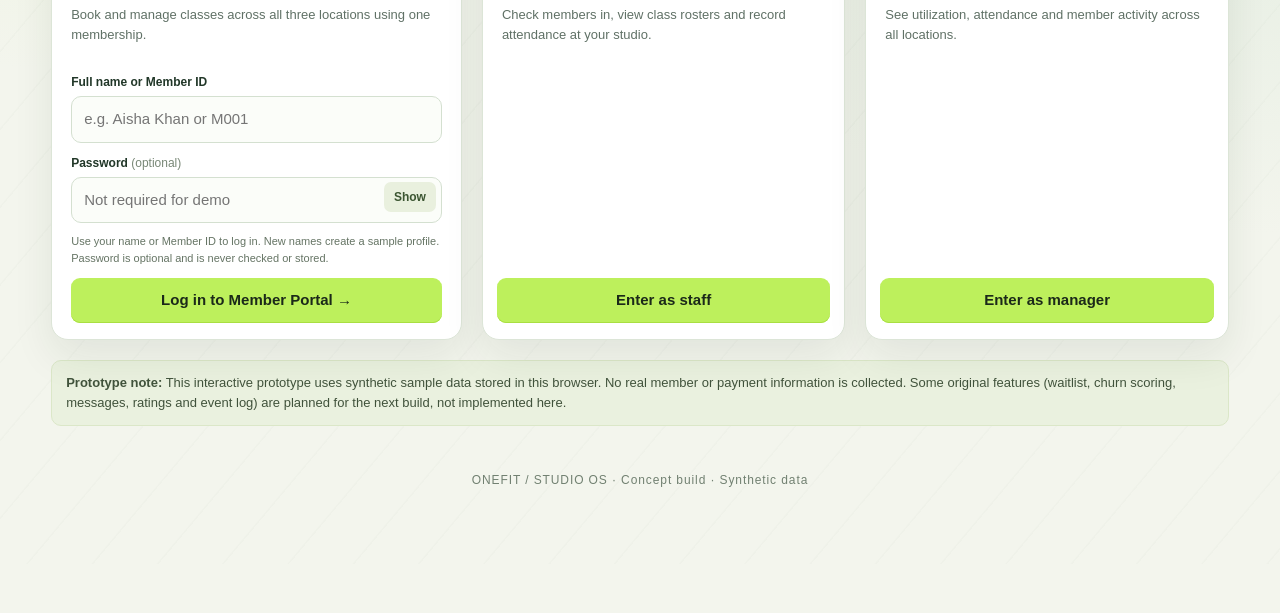
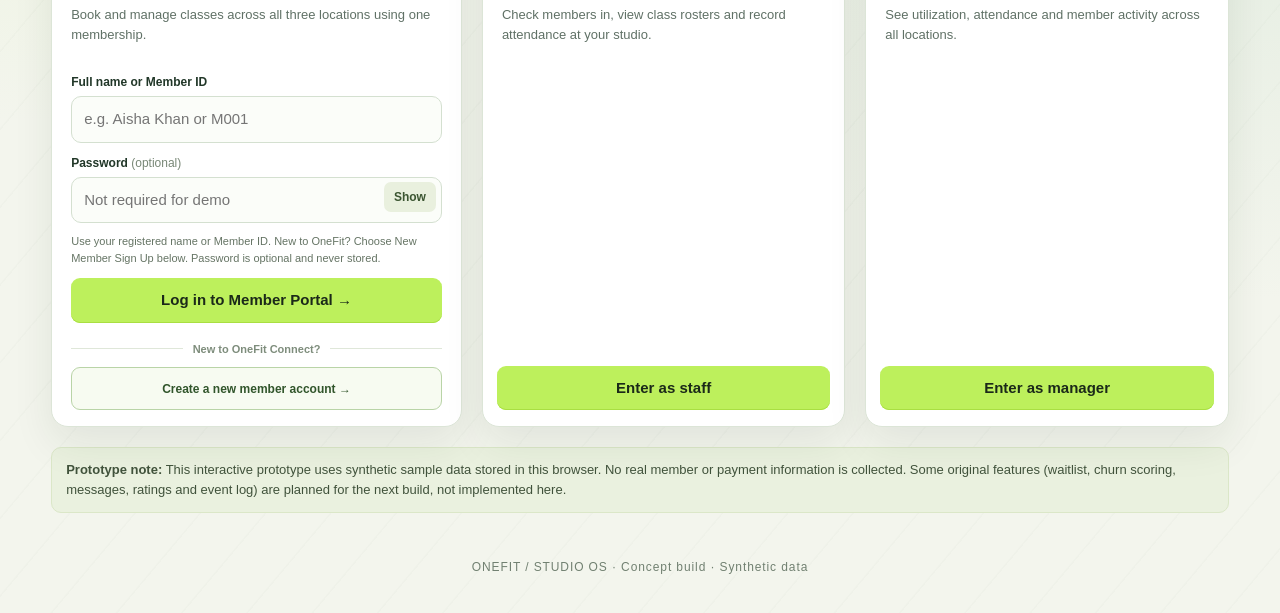
Before and after one commit to Surya020796/onefit-connect-new, a plain HTML site: page index.html in a window 1280 px wide. Shown: the part 725-1338 px from the top of the page. Before the commit the page ends 1289 px from the top, so only its background shows below. Drawn offline with Linux system fonts and the light colour scheme.

Commit message:
Connect signup and membership checkout to the live OneFit homepage

```diff
--- a/index.html
+++ b/index.html
@@ -78,6 +78,7 @@ body{background:radial-gradient(ellipse at 10% 32%,#e3f1cf 0%,transparent 42%),r
 </style>
 <link rel="stylesheet" href="./onefit-refined.css">
 <link rel="stylesheet" href="./member-portal.css">
+<link rel="stylesheet" href="./signup-flow.css">
 </head>
 <body>
 <header class="topbar"><div class="brand"><span class="brandmark">◎</span> OneFit Connect</div><div class="top-actions"><span id="roleTag" class="small"></span><button onclick="showTutorial()">Tutorial</button><button id="homeBtn" class="secondary" style="display:none" onclick="goHome()">Exit portal</button></div></header>
@@ -111,7 +112,7 @@ function toggleMemberPassword(){let input=document.getElementById('memberLoginPa
 function renderHome(){document.getElementById('app').innerHTML=`
 <section class="hero"><h1>YOUR STUDIO. EVERYWHERE.</h1><p>ONEFIT / STUDIO OS — one membership, three locations, one connected experience.</p></section>
 <div class="role-grid grid">
-<article class="role-card"><div class="role-image" style="background-image:var(--gym-image)"></div><h3>Member</h3><p>Book and manage classes across all three locations using one membership.</p><form class="member-login onefit-simple-login" onsubmit="memberLogin(event)"><label for="memberLoginName">Full name or Member ID</label><input id="memberLoginName" name="identity" type="text" placeholder="e.g. Aisha Khan or M001" autocomplete="off" autocapitalize="words" spellcheck="false" required><label for="memberLoginPassword">Password <span class="optional">(optional)</span></label><div class="password-row"><input id="memberLoginPassword" name="password" type="password" placeholder="Not required for demo" autocomplete="off"><button type="button" class="show-password" onclick="toggleMemberPassword()" aria-label="Show or hide password">Show</button></div><p class="login-help">Use your name or Member ID to log in. New names create a sample profile. Password is optional and is never checked or stored.</p><button type="submit">Log in to Member Portal →</button></form></article>
+<article class="role-card"><div class="role-image" style="background-image:var(--gym-image)"></div><h3>Member</h3><p>Book and manage classes across all three locations using one membership.</p><form class="member-login onefit-simple-login" onsubmit="memberLogin(event)"><label for="memberLoginName">Full name or Member ID</label><input id="memberLoginName" name="identity" type="text" placeholder="e.g. Aisha Khan or M001" autocomplete="off" autocapitalize="words" spellcheck="false" required><label for="memberLoginPassword">Password <span class="optional">(optional)</span></label><div class="password-row"><input id="memberLoginPassword" name="password" type="password" placeholder="Not required for demo" autocomplete="off"><button type="button" class="show-password" onclick="toggleMemberPassword()" aria-label="Show or hide password">Show</button></div><p class="login-help">Use your registered name or Member ID. New to OneFit? Choose New Member Sign Up below. Password is optional and never stored.</p><button type="submit">Log in to Member Portal →</button></form></article>
 <article class="role-card"><div class="role-image" style="background-image:var(--gym-image)"></div><h3>Front-desk staff</h3><p>Check members in, view class rosters and record attendance at your studio.</p><div style="flex:1"></div><button onclick="current.location=locations[0];enter('staff')">Enter as staff</button></article>
 <article class="role-card"><div class="role-image" style="background-image:var(--gym-image)"></div><h3>Manager</h3><p>See utilization, attendance and member activity across all locations.</p><div style="flex:1"></div><button onclick="enter('manager')">Enter as manager</button></article>
 </div><div class="notice"><b>Prototype note:</b> This interactive prototype uses synthetic sample data stored in this browser. No real member or payment information is collected. Some original features (waitlist, churn scoring, messages, ratings and event log) are planned for the next build, not implemented here.</div><div class="footer">ONEFIT / STUDIO OS · Concept build · Synthetic data</div>`}
@@ -144,4 +145,5 @@ function showTutorial(){document.getElementById('modal').innerHTML=`<h2>ONEFIT S
 renderHome();
 </script>
 <script src="./member-portal.js"></script>
+<script src="./signup-flow.js"></script>
 </body></html>
```
